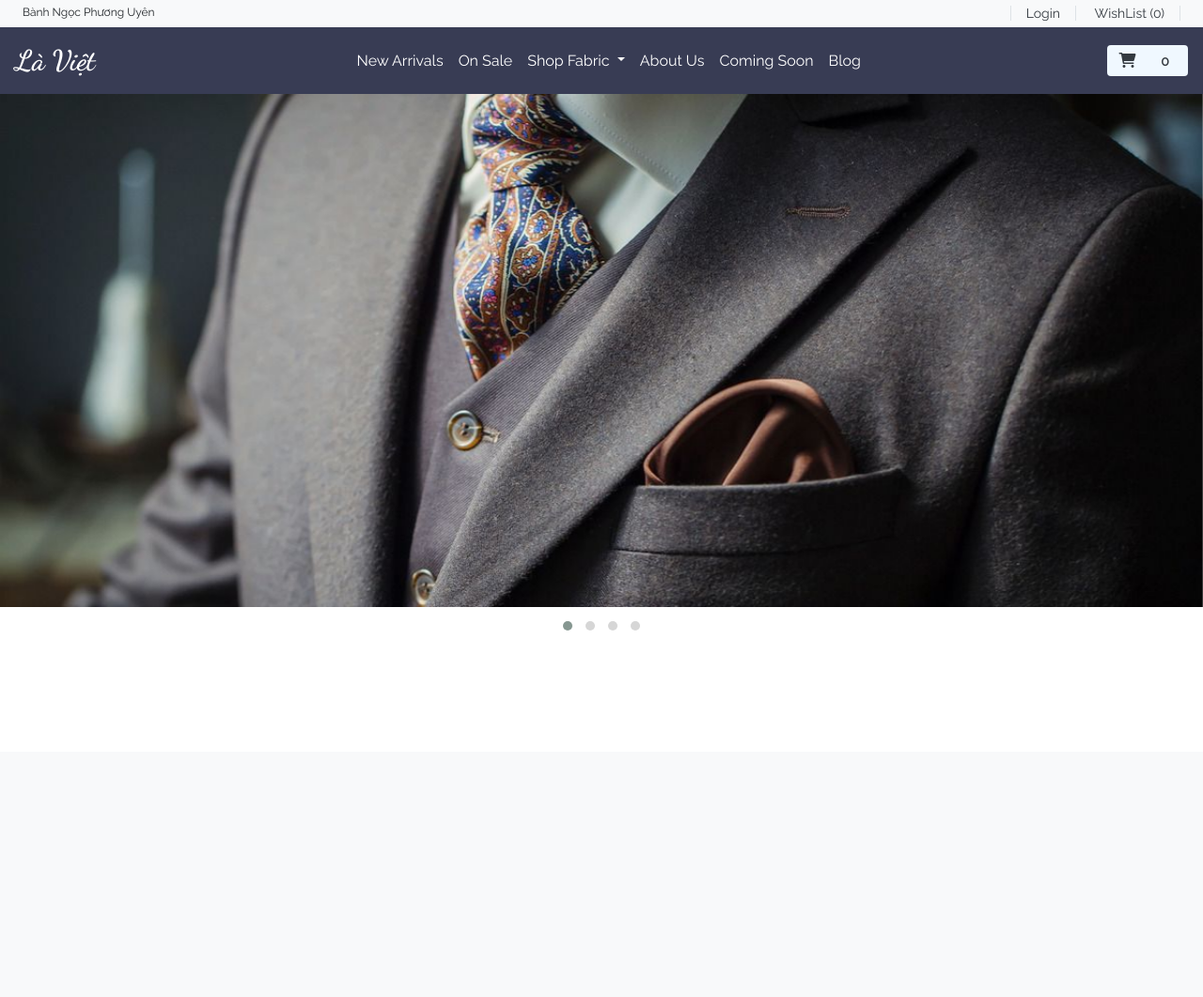
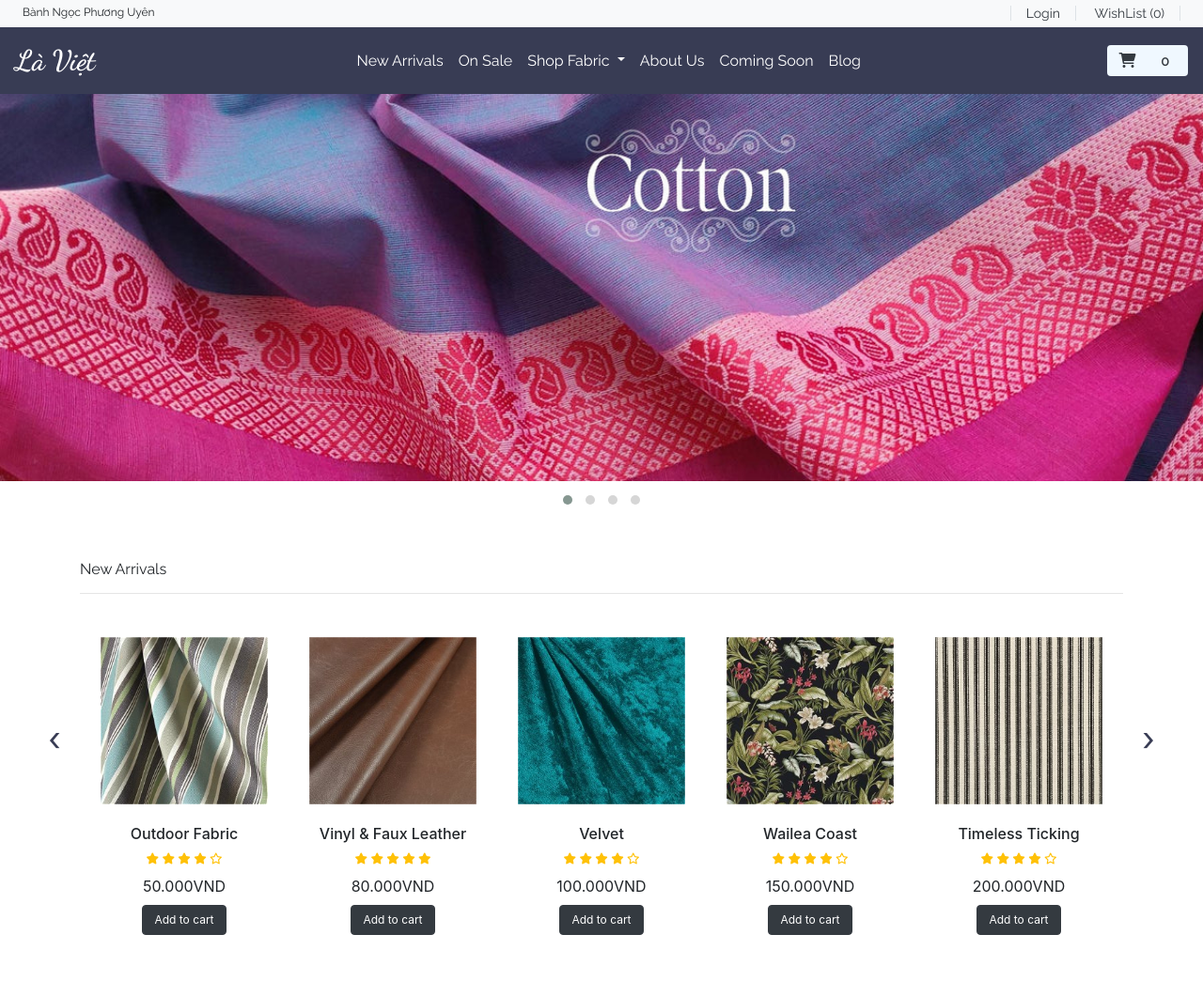
Before and after one commit to phuonguyen11/FabricStore_DBMS-ASSIGNMENT, a PHP site: page / in a window 1280 px wide. Shown: the whole page at 94% size. Before the commit the page ends 671 px from the top, so only its background shows below. Run offline with PHP 8.4, Linux system fonts and the light colour scheme; some libraries are stand-ins or nearby versions; some web fonts are replaced.

Commit message:
successfully done new-arrivals

```diff
--- a/index.html
+++ b/index.html
@@ -17,6 +17,7 @@
 </head>
 <body>
     <header id = "header">
+        <div class="fixed-top">
         <div class ="strip   d-flex justify-content-between px-4 py-1 bg-light">
             <p class ="font-rale font-size-12 text-black-50 m-0">Bành Ngọc Phương Uyên</p>
             <div class = "font-rale font-size-14">
@@ -27,7 +28,7 @@
         </div>
         <!--Navigation bar-->
 
-        <nav class="navbar  navbar-expand-lg navbar-dark color-primary-bg">
+        <nav class="navbar navbar-expand-lg navbar-dark color-primary-bg">
             <a class="navbar-brand font-brand font-size-30" href="#">Là Việt</a>
             <button class="navbar-toggler" type="button" data-toggle="collapse" data-target="#navbarNavDropdown" aria-controls="navbarNavDropdown" aria-expanded="false" aria-label="Toggle navigation">
               <span class="navbar-toggler-icon"></span>
@@ -71,13 +72,14 @@
             </div>
 
           </nav>
+        </div>
     </header>
     <main id = "main-site">
             <!--owl carousel-->
             <section id = "banner-area">
                 <div class ="owl-carousel owl-theme">
                     <div class="item">
-                        <img src ="./assets/banner1.jpg" alt="Banner1">
+                        <img src ="./assets/try.jpg" alt="Banner1">
                     </div>
                     <div class="item">
                         <img src ="./assets/banner2.jpg" alt="Banner2">
@@ -90,6 +92,346 @@
                     <div class="item">
                         <img src ="./assets/banner4.jpg" alt="Banner4">
                     </div>
+                </div>
+
+
+            </section>
+            <section id ="new-arrivals">
+                <div class="container py-5">
+                    <h4 class ="font-rale font-size-16">New Arrivals</h4>
+                    <hr>
+                    <div class="owl-carousel owl-theme">
+                        <div class="item py-2">
+                            <div class="product font-rale">
+                                <a href = "#"><img src="./assets/products/p1.jpg"  alt="product1" class="img-fluid"></a>
+                            </div>
+                            <div class ="text-center">
+                                <h6>Outdoor Fabric</h6>
+                            <div class="rating text-warning font-size-12">
+                                <span><i class ="fas fa-star"></i></span>
+                                <span><i class ="fas fa-star"></i></span>
+                                <span><i class ="fas fa-star"></i></span>
+                                <span><i class ="fas fa-star"></i></span>
+                                <span><i class ="far fa-star"></i></span>
+
+                            </div>
+                            <div class="price py-2">
+                                <span>50.000VND</span>
+                            </div>
+                            <button type="submit" class ="btn btn-dark font-size-12">Add to cart</button>
+                        </div>
+
+                        </div>
+
+                        <div class="item py-2">
+                            <div class="product font-rale">
+                                <a href = "#"><img src="./assets/products/p2.jpg" alt="product1" class="img-fluid"></a>
+                            </div>
+                            <div class ="text-center">
+                                <h6>Vinyl & Faux Leather</h6>
+                            <div class="rating text-warning font-size-12">
+                                <span><i class ="fas fa-star"></i></span>
+                                <span><i class ="fas fa-star"></i></span>
+                                <span><i class ="fas fa-star"></i></span>
+                                <span><i class ="fas fa-star"></i></span>
+                                <span><i class ="fas fa-star"></i></span>
+
+                            </div>
+                            <div class="price py-2">
+                                <span>80.000VND</span>
+                            </div>
+                            <button type="submit" class ="btn btn-dark font-size-12">Add to cart</button>
+                        </div>
+
+                        </div>
+
+                        <div class="item py-2">
+                            <div class="product font-rale">
+                                <a href = "#"><img src="./assets/products/p3.jpg" alt="product1" class="img-fluid"></a>
+                            </div>
+                            <div class ="text-center">
+                                <h6>Velvet</h6>
+                            <div class="rating text-warning font-size-12">
+                                <span><i class ="fas fa-star"></i></span>
+                                <span><i class ="fas fa-star"></i></span>
+                                <span><i class ="fas fa-star"></i></span>
+                                <span><i class ="fas fa-star"></i></span>
+                                <span><i class ="far fa-star"></i></span>
+
+                            </div>
+                            <div class="price py-2">
+                                <span>100.000VND</span>
+                            </div>
+                            <button type="submit" class ="btn btn-dark font-size-12">Add to cart</button>
+                        </div>
+
+                        </div>
+
+                        <div class="item py-2">
+                            <div class="product font-rale">
+                                <a href = "#"><img src="./assets/products/p4.jpg" alt="product1" class="img-fluid"></a>
+                            </div>
+                            <div class ="text-center">
+                                <h6>Wailea Coast</h6>
+                            <div class="rating text-warning font-size-12">
+                                <span><i class ="fas fa-star"></i></span>
+                                <span><i class ="fas fa-star"></i></span>
+                                <span><i class ="fas fa-star"></i></span>
+                                <span><i class ="fas fa-star"></i></span>
+                                <span><i class ="far fa-star"></i></span>
+
+                            </div>
+                            <div class="price py-2">
+                                <span>150.000VND</span>
+                            </div>
+                            <button type="submit" class ="btn btn-dark font-size-12">Add to cart</button>
+                        </div>
+
+                        </div>
+
+                        <div class="item py-2">
+                            <div class="product font-rale">
+                                <a href = "#"><img src="./assets/products/p5.jpg" alt="product1" class="img-fluid"></a>
+                            </div>
+                            <div class ="text-center">
+                                <h6>Timeless Ticking</h6>
+                            <div class="rating text-warning font-size-12">
+                                <span><i class ="fas fa-star"></i></span>
+                                <span><i class ="fas fa-star"></i></span>
+                                <span><i class ="fas fa-star"></i></span>
+                                <span><i class ="fas fa-star"></i></span>
+                                <span><i class ="far fa-star"></i></span>
+
+                            </div>
+                            <div class="price py-2">
+                                <span>200.000VND</span>
+                            </div>
+                            <button type="submit" class ="btn btn-dark font-size-12">Add to cart</button>
+                        </div>
+
+                        </div>
+                        <div class="item py-2">
+                            <div class="product font-rale">
+                                <a href = "#"><img src="./assets/products/p1.jpg" alt="product1" class="img-fluid"></a>
+                            </div>
+                            <div class ="text-center">
+                                <h6>Outdoor Fabric</h6>
+                            <div class="rating text-warning font-size-12">
+                                <span><i class ="fas fa-star"></i></span>
+                                <span><i class ="fas fa-star"></i></span>
+                                <span><i class ="fas fa-star"></i></span>
+                                <span><i class ="fas fa-star"></i></span>
+                                <span><i class ="far fa-star"></i></span>
+
+                            </div>
+                            <div class="price py-2">
+                                <span>50.000VND</span>
+                            </div>
+                            <button type="submit" class ="btn btn-dark font-size-12">Add to cart</button>
+                        </div>
+
+                        </div>
+
+                        <div class="item py-2">
+                            <div class="product font-rale">
+                                <a href = "#"><img src="./assets/products/p2.jpg" alt="product1" class="img-fluid"></a>
+                            </div>
+                            <div class ="text-center">
+                                <h6>Vinyl & Faux Leather</h6>
+                            <div class="rating text-warning font-size-12">
+                                <span><i class ="fas fa-star"></i></span>
+                                <span><i class ="fas fa-star"></i></span>
+                                <span><i class ="fas fa-star"></i></span>
+                                <span><i class ="fas fa-star"></i></span>
+                                <span><i class ="fas fa-star"></i></span>
+
+                            </div>
+                            <div class="price py-2">
+                                <span>80.000VND</span>
+                            </div>
+                            <button type="submit" class ="btn btn-dark font-size-12">Add to cart</button>
+                        </div>
+
+                        </div>
+
+                        <div class="item py-2">
+                            <div class="product font-rale">
+                                <a href = "#"><img src="./assets/products/p3.jpg" alt="product1" class="img-fluid"></a>
+                            </div>
+                            <div class ="text-center">
+                                <h6>Velvet</h6>
+                            <div class="rating text-warning font-size-12">
+                                <span><i class ="fas fa-star"></i></span>
+                                <span><i class ="fas fa-star"></i></span>
+                                <span><i class ="fas fa-star"></i></span>
+                                <span><i class ="fas fa-star"></i></span>
+                                <span><i class ="far fa-star"></i></span>
+
+                            </div>
+                            <div class="price py-2">
+                                <span>100.000VND</span>
+                            </div>
+                            <button type="submit" class ="btn btn-dark font-size-12">Add to cart</button>
+                        </div>
+
+                        </div>
+
+                        <div class="item py-2">
+                            <div class="product font-rale">
+                                <a href = "#"><img src="./assets/products/p4.jpg" alt="product1" class="img-fluid"></a>
+                            </div>
+                            <div class ="text-center">
+                                <h6>Wailea Coast</h6>
+                            <div class="rating text-warning font-size-12">
+                                <span><i class ="fas fa-star"></i></span>
+                                <span><i class ="fas fa-star"></i></span>
+                                <span><i class ="fas fa-star"></i></span>
+                                <span><i class ="fas fa-star"></i></span>
+                                <span><i class ="far fa-star"></i></span>
+
+                            </div>
+                            <div class="price py-2">
+                                <span>150.000VND</span>
+                            </div>
+                            <button type="submit" class ="btn btn-dark font-size-12">Add to cart</button>
+                        </div>
+
+                        </div>
+
+                        <div class="item py-2">
+                            <div class="product font-rale">
+                                <a href = "#"><img src="./assets/products/p5.jpg" alt="product1" class="img-fluid"></a>
+                            </div>
+                            <div class ="text-center">
+                                <h6>Timeless Ticking</h6>
+                            <div class="rating text-warning font-size-12">
+                                <span><i class ="fas fa-star"></i></span>
+                                <span><i class ="fas fa-star"></i></span>
+                                <span><i class ="fas fa-star"></i></span>
+                                <span><i class ="fas fa-star"></i></span>
+                                <span><i class ="far fa-star"></i></span>
+
+                            </div>
+                            <div class="price py-2">
+                                <span>200.000VND</span>
+                            </div>
+                            <button type="submit" class ="btn btn-dark font-size-12">Add to cart</button>
+                        </div>
+
+                        </div>
+                        <div class="item py-2">
+                            <div class="product font-rale">
+                                <a href = "#"><img src="./assets/products/p1.jpg" alt="product1" class="img-fluid"></a>
+                            </div>
+                            <div class ="text-center">
+                                <h6>Outdoor Fabric</h6>
+                            <div class="rating text-warning font-size-12">
+                                <span><i class ="fas fa-star"></i></span>
+                                <span><i class ="fas fa-star"></i></span>
+                                <span><i class ="fas fa-star"></i></span>
+                                <span><i class ="fas fa-star"></i></span>
+                                <span><i class ="far fa-star"></i></span>
+
+                            </div>
+                            <div class="price py-2">
+                                <span>50.000VND</span>
+                            </div>
+                            <button type="submit" class ="btn btn-dark font-size-12">Add to cart</button>
+                        </div>
+
+                        </div>
+
+                        <div class="item py-2">
+                            <div class="product font-rale">
+                                <a href = "#"><img src="./assets/products/p2.jpg" alt="product1" class="img-fluid"></a>
+                            </div>
+                            <div class ="text-center">
+                                <h6>Vinyl & Faux Leather</h6>
+                            <div class="rating text-warning font-size-12">
+                                <span><i class ="fas fa-star"></i></span>
+                                <span><i class ="fas fa-star"></i></span>
+                                <span><i class ="fas fa-star"></i></span>
+                                <span><i class ="fas fa-star"></i></span>
+                                <span><i class ="fas fa-star"></i></span>
+
+                            </div>
+                            <div class="price py-2">
+                                <span>80.000VND</span>
+                            </div>
+                            <button type="submit" class ="btn btn-dark font-size-12">Add to cart</button>
+                        </div>
+
+                        </div>
+
+                        <div class="item py-2">
+                            <div class="product font-rale">
+                                <a href = "#"><img src="./assets/products/p3.jpg" alt="product1" class="img-fluid"></a>
+                            </div>
+                            <div class ="text-center">
+                                <h6>Velvet</h6>
+                            <div class="rating text-warning font-size-12">
+                                <span><i class ="fas fa-star"></i></span>
+                                <span><i class ="fas fa-star"></i></span>
+                                <span><i class ="fas fa-star"></i></span>
+                                <span><i class ="fas fa-star"></i></span>
+                                <span><i class ="far fa-star"></i></span>
+
+                            </div>
+                            <div class="price py-2">
+                                <span>100.000VND</span>
+                            </div>
+                            <button type="submit" class ="btn btn-dark font-size-12">Add to cart</button>
+                        </div>
+
+                        </div>
+
+                        <div class="item py-2">
+                            <div class="product font-rale">
+                                <a href = "#"><img src="./assets/products/p4.jpg" alt="product1" class="img-fluid"></a>
+                            </div>
+                            <div class ="text-center">
+                                <h6>Wailea Coast</h6>
+                            <div class="rating text-warning font-size-12">
+                                <span><i class ="fas fa-star"></i></span>
+                                <span><i class ="fas fa-star"></i></span>
+                                <span><i class ="fas fa-star"></i></span>
+                                <span><i class ="fas fa-star"></i></span>
+                                <span><i class ="far fa-star"></i></span>
+
+                            </div>
+                            <div class="price py-2">
+                                <span>150.000VND</span>
+                            </div>
+                            <button type="submit" class ="btn btn-dark font-size-12">Add to cart</button>
+                        </div>
+
+                        </div>
+
+                        <div class="item py-2">
+                            <div class="product font-rale">
+                                <a href = "#"><img src="./assets/products/p5.jpg" alt="product1" class="img-fluid"></a>
+                            </div>
+                            <div class ="text-center">
+                                <h6>Timeless Ticking</h6>
+                            <div class="rating text-warning font-size-12">
+                                <span><i class ="fas fa-star"></i></span>
+                                <span><i class ="fas fa-star"></i></span>
+                                <span><i class ="fas fa-star"></i></span>
+                                <span><i class ="fas fa-star"></i></span>
+                                <span><i class ="far fa-star"></i></span>
+
+                            </div>
+                            <div class="price py-2">
+                                <span>200.000VND</span>
+                            </div>
+                            <button type="submit" class ="btn btn-dark font-size-12">Add to cart</button>
+                        </div>
+
+                        </div>
+
+
+                    </div>
+
                 </div>
 
 
--- a/index.js
+++ b/index.js
@@ -10,4 +10,25 @@ $("#banner-area .owl-carousel").owlCarousel({
     dots:true,
 
     });
+$("#new-arrivals .owl-carousel").owlCarousel({
+    loop:true,
+    nav:true,
+    dots:false,
+    responsive:
+    {
+        0:
+        {
+            items:1
+        },
+        400:
+        {
+            items:3
+        },
+        1000:
+        {
+            items:5
+        }
+    }
 });
+
+});
--- /dev/null
+++ b/sass/include/new-arrivals.scss
@@ -0,0 +1,53 @@
+#new-arrivals
+{
+.owl-carousel .item .product a
+{
+    overflow: hidden;
+}
+.owl-carousel .item .product img
+{
+    transition: transform .5s ease;
+    scale:0.8;
+}
+.owl-carousel .item .product img:hover
+{
+    transform:scale(1.2);
+
+}
+.owl-carousel .owl-nav button
+{
+    position:absolute;
+    top:30%;
+    outline:none;
+
+}
+.owl-carousel .owl-nav button.owl-prev
+{
+    left:0;
+}
+.owl-carousel .owl-nav button.owl-prev span
+{
+    font-size: 35px;
+    color: $color-primary;
+    margin-left: -4rem;
+    padding: 0 1rem;
+}
+
+.owl-carousel .owl-nav button.owl-next
+{
+    right:0;
+}
+.owl-carousel .owl-nav button.owl-next span
+{
+    font-size: 35px;
+    color: $color-primary;
+    margin-right: -4rem;
+    padding: 0 1rem;
+}
+
+
+
+
+
+
+}
--- a/sass/style.scss
+++ b/sass/style.scss
@@ -3,3 +3,4 @@
 @import './include/global.scss';
 @import './include/typography.scss';
 @import './include/color.scss';
+@import './include/new-arrivals.scss';
--- a/style.css
+++ b/style.css
@@ -68,4 +68,38 @@ button.button:focus {
   background: aliceblue;
 }
 
+#new-arrivals .owl-carousel .item .product a {
+  overflow: hidden;
+}
+#new-arrivals .owl-carousel .item .product img {
+  transition: transform 0.5s ease;
+  scale: 0.8;
+}
+#new-arrivals .owl-carousel .item .product img:hover {
+  transform: scale(1.2);
+}
+#new-arrivals .owl-carousel .owl-nav button {
+  position: absolute;
+  top: 30%;
+  outline: none;
+}
+#new-arrivals .owl-carousel .owl-nav button.owl-prev {
+  left: 0;
+}
+#new-arrivals .owl-carousel .owl-nav button.owl-prev span {
+  font-size: 35px;
+  color: #383c54;
+  margin-left: -4rem;
+  padding: 0 1rem;
+}
+#new-arrivals .owl-carousel .owl-nav button.owl-next {
+  right: 0;
+}
+#new-arrivals .owl-carousel .owl-nav button.owl-next span {
+  font-size: 35px;
+  color: #383c54;
+  margin-right: -4rem;
+  padding: 0 1rem;
+}
+
 /*# sourceMappingURL=style.css.map */
```
Also changed, not shown: assets/Kiton-suite.jpg (deleted), assets/banner1.jpg (deleted), assets/banner2.jpg, assets/banner2.png (deleted), assets/banner3.jpg, assets/banner4.jpg, assets/denim.jpg (deleted), assets/products/p1.jpg (added), assets/products/p2.jpg (added), assets/products/p3.jpg (added), assets/products/p4.jpg (added), assets/products/p5.jpg (added), assets/try.jpg (added), 1 other file.
